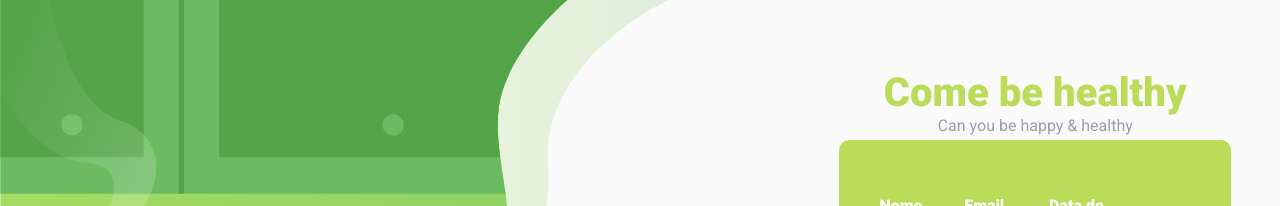
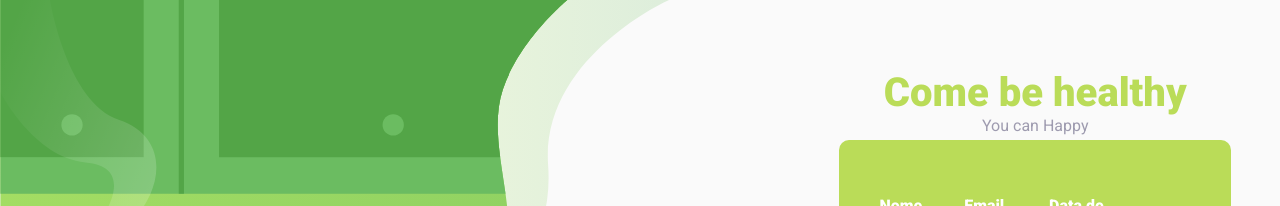
Before and after one commit to CaioCapua/healthy-food, a Next.js app: page /signup in a window 1280 px wide. Shown: the top 206 px of the page. Built offline with nearby package versions, Linux system fonts and the light colour scheme.

Commit message:
text form page

```diff
--- a/src/pages/signup.tsx
+++ b/src/pages/signup.tsx
@@ -10,7 +10,7 @@ export default function Signup() {
       </aside>
       <main>
         <strong>Come be healthy</strong>
-        <p>Can you be happy & healthy</p>
+        <p>You can Happy</p>
         <div>
           <SignupForm />
         </div>
```
